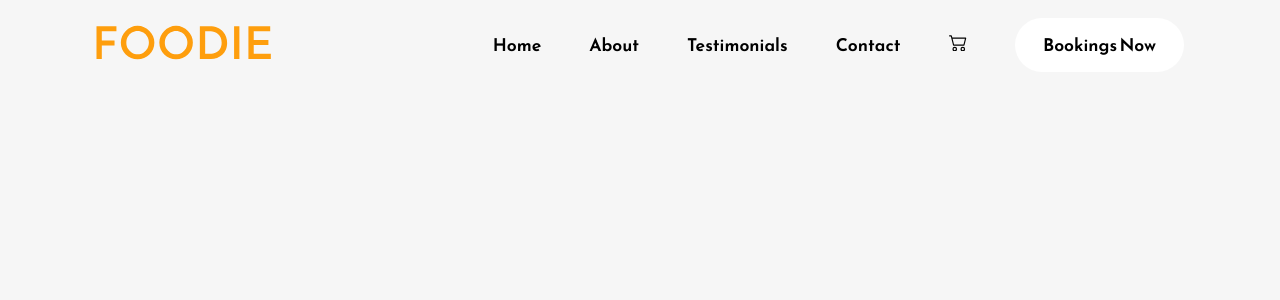
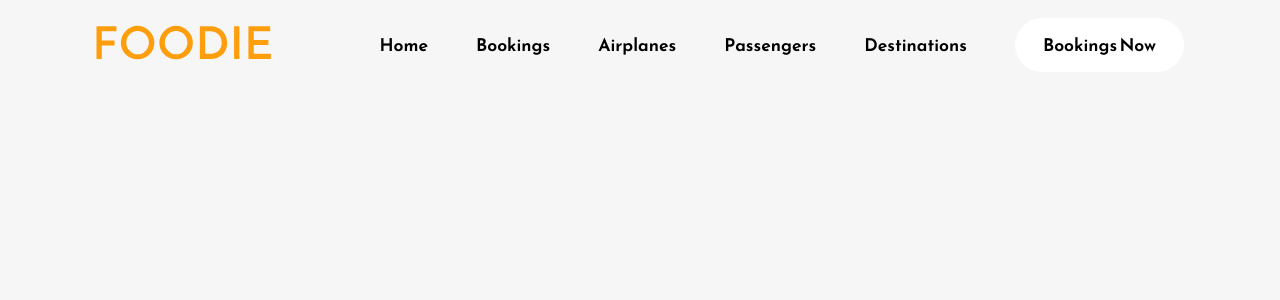
Before and after one commit to shriyansh1234/SkyOps123, a React (Create React App) app in the folder client/: page / in a window 1280 px wide. Shown: the top 300 px of the page. Built offline with nearby package versions, Linux system fonts and the light colour scheme.

Commit message:
Replaced Buttons with different links

```diff
--- a/client/src/components/Navbar.js
+++ b/client/src/components/Navbar.js
@@ -48,12 +48,10 @@ const Navbar = () => {
           </div>
           <div className="navbar-links-container">
             <a href="">Home</a>
-            <a href="">About</a>
-            <a href="">Testimonials</a>
-            <a href="">Contact</a>
-            <a href="">
-              <BsCart2 className="navbar-cart-icon" />
-            </a>
+            <a href="">Bookings</a>
+            <a href="">Airplanes</a>
+            <a href="">Passengers</a>
+            <a href="">Destinations</a>
             <button className="primary-button">Bookings Now</button>
           </div>
           <div className="navbar-menu-container">
```
